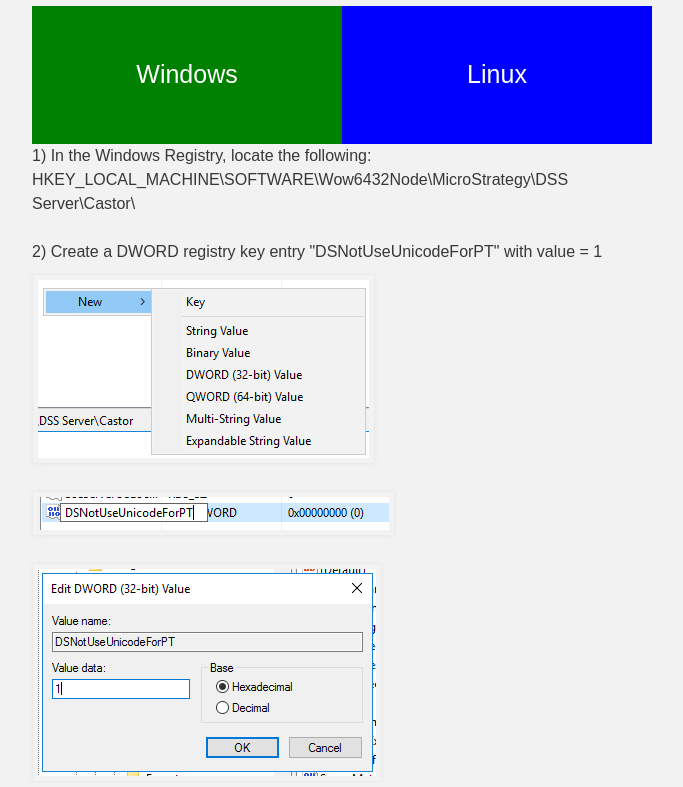
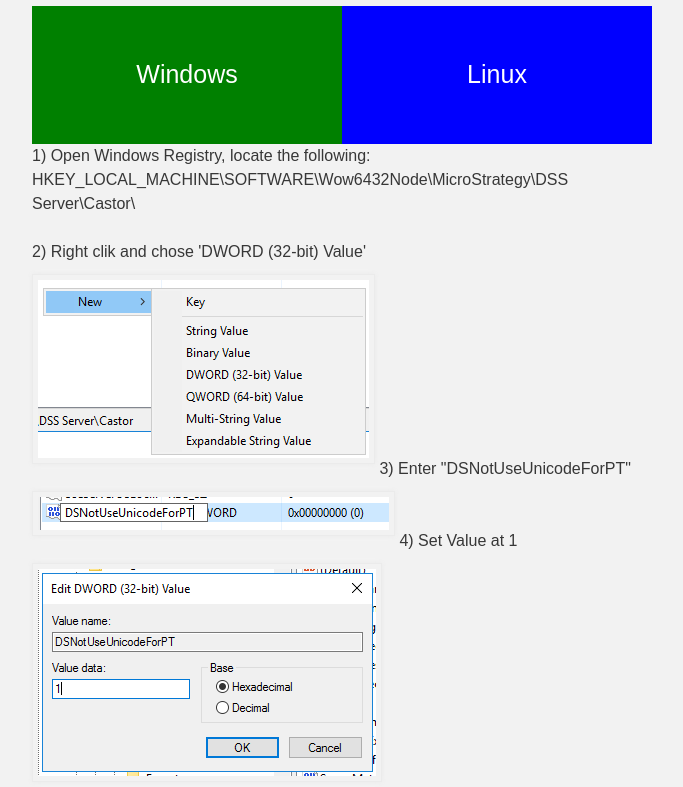
Before and after one commit to kl82slo/kl82slo.github.io, a Jekyll site: the page built from _posts/2022-02-05-0009 MicroStrategy Force UTF8 in Distribution Services.md, in a window 1280 px wide and 900 px high, scrolled down 628 px, cut to the strip 113-900 px from the top of the window. Shown: the whole strip, without its empty margins (298-981 px from the left). Built offline with Jekyll 4.4.1, drawn with Linux system fonts in a browser that asks for light colours.

Commit message:
Update 2022-02-05-0009 MicroStrategy Force UTF8 in Distribution Services.md

```diff
--- a/_posts/2022-02-05-0009 MicroStrategy Force UTF8 in Distribution Services.md
+++ b/_posts/2022-02-05-0009 MicroStrategy Force UTF8 in Distribution Services.md
@@ -71,13 +71,14 @@
 
 
 
-1) In the Windows Registry, locate the following: HKEY_LOCAL_MACHINE\SOFTWARE\Wow6432Node\MicroStrategy\DSS Server\Castor\
+1) Open Windows Registry, locate the following: HKEY_LOCAL_MACHINE\SOFTWARE\Wow6432Node\MicroStrategy\DSS Server\Castor\
 <br /><br />
-2) Create a DWORD registry key entry "DSNotUseUnicodeForPT" with value = 1 <br />
+2) Right clik and chose 'DWORD (32-bit) Value'
 <img src="/img/20220205_0009/DSNotUseUnicodeForPT00.png" alt="DSNotUseUnicodeForPT00">
+3) Enter "DSNotUseUnicodeForPT"
 <img src="/img/20220205_0009/DSNotUseUnicodeForPT01.png" alt="DSNotUseUnicodeForPT01">
-<img src="/img/20220205_0009/DSNotUseUnicodeForPT02.png" alt="DSNotUseUnicodeForPT02">
-    <br />
+4) Set Value at 1
+<img src="/img/20220205_0009/DSNotUseUnicodeForPT02.png" alt="DSNotUseUnicodeForPT02">    <br />
 In the end it shud look like   <br />
 <img src="/img/20220205_0009/DSNotUseUnicodeForPT.png" alt="DSNotUseUnicodeForPT">
 
```
